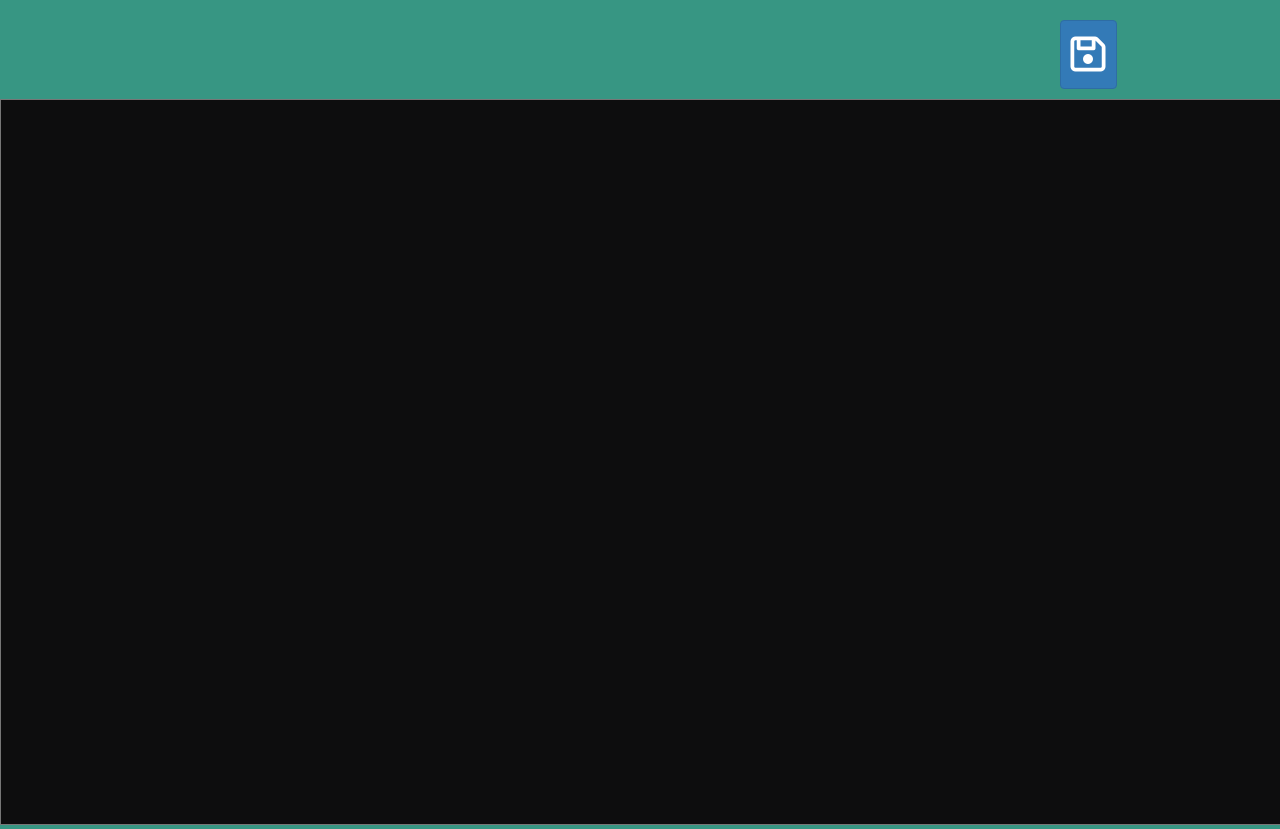
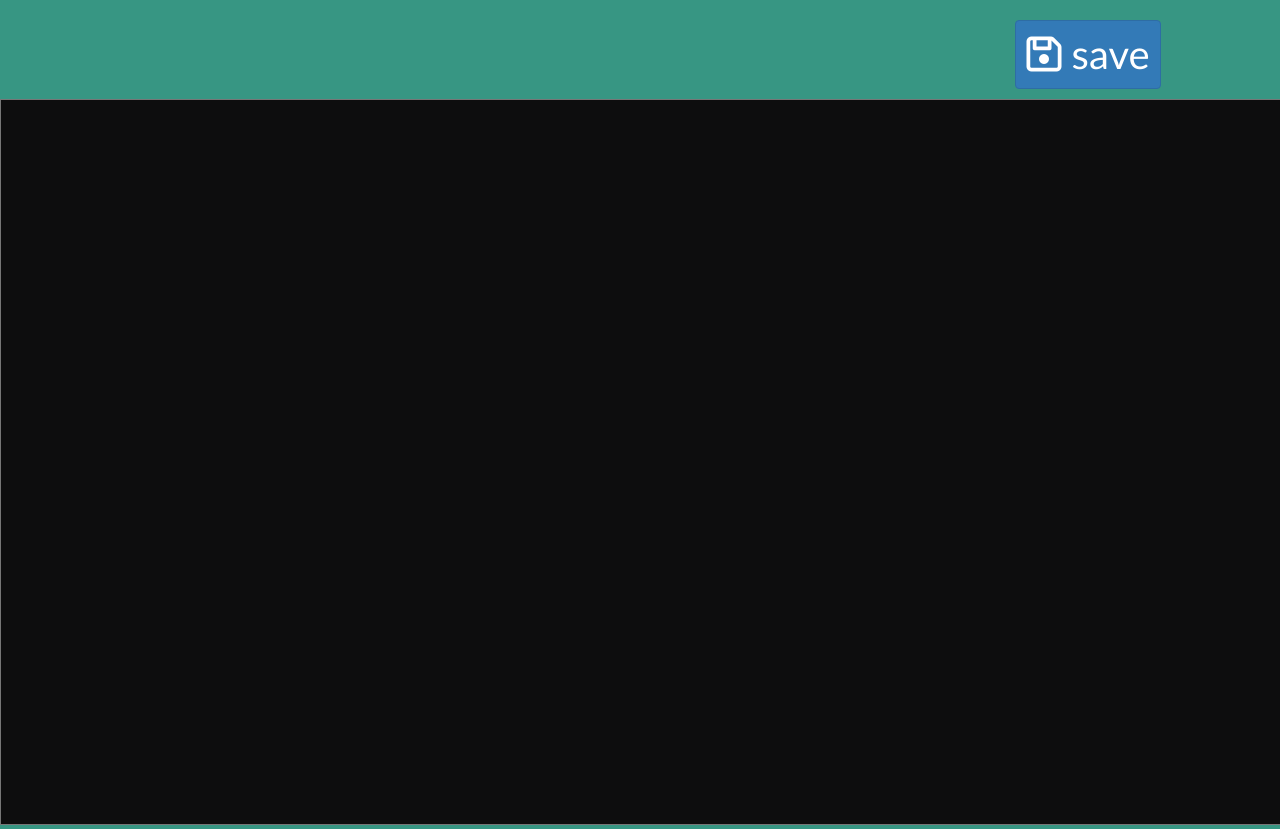
Before and after one commit to shobhithk/paste-bin-project-1, a Flask app: template templates/text.html in a window 1280 px wide; the page is wider, and only the part inside the window is pictured. Shown: the part 80-909 px from the top of that part. Run offline with Flask 2, Linux system fonts and the light colour scheme; the template is opened without the code that fills it, so the values that code supplies are empty; some libraries are stand-ins or nearby versions.

Commit message:
succes-3

```diff
--- a/templates/text.html
+++ b/templates/text.html
@@ -42,6 +42,7 @@
       <p style="color: red; font-size: 2rem;">{{message}}</p>
       <button class="btn btn-primary font-aw" type="submit" >
         <i class="far fa-save"></i>
+        save
       </button>
       <textarea rows="30" cols="150" name="textform" readonly>{{content}}</textarea>
     </form>
```
